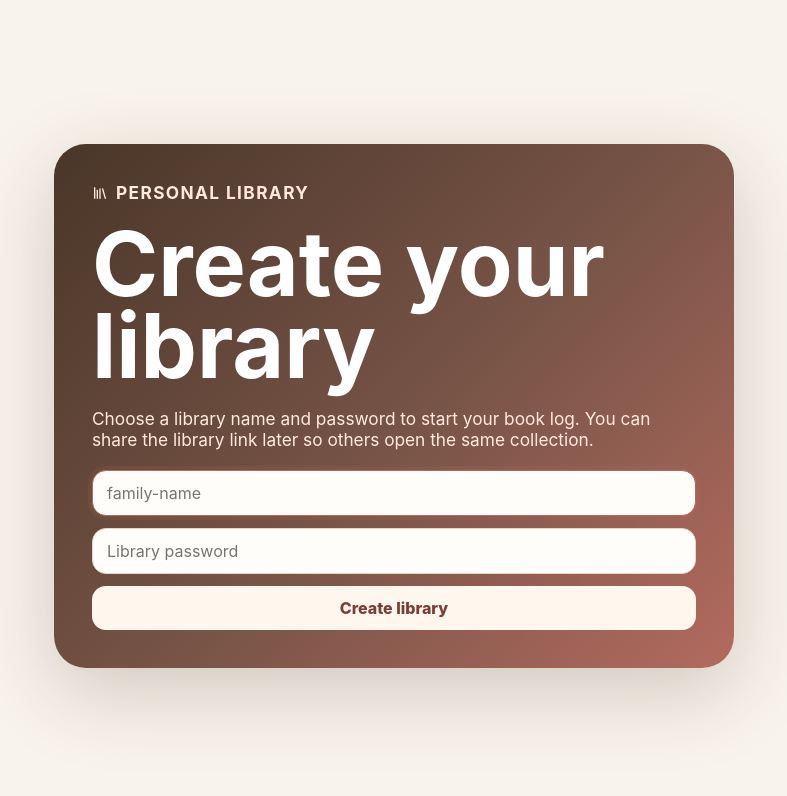
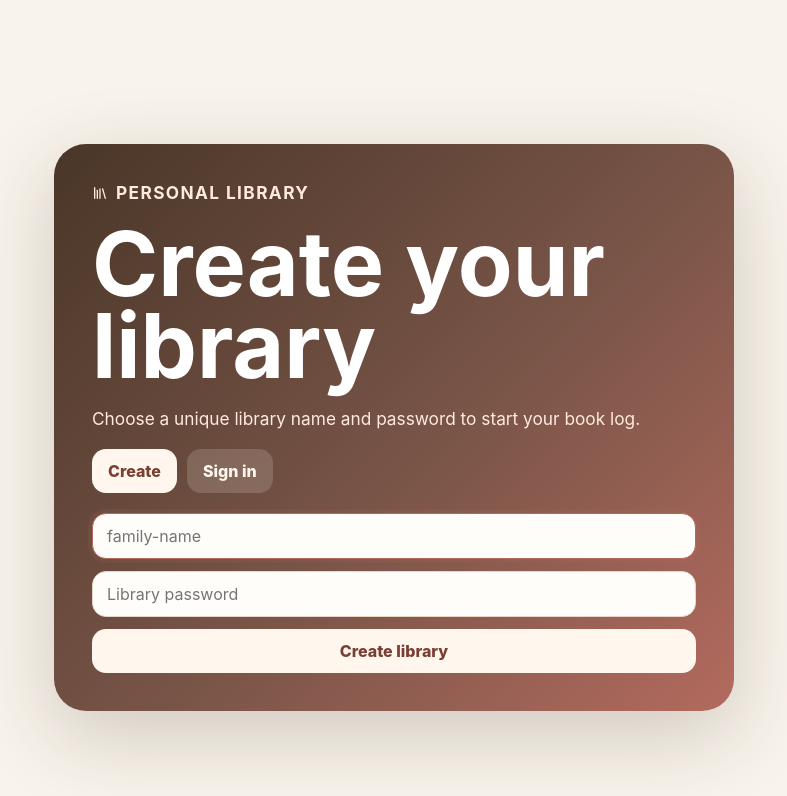
Before and after one commit to samtran7153-glitch/Book-log, a React (Vite) app: page / in a window 1280 px wide. Shown: the top 796 px of the page, without its empty margins (246-1033 px from the left). Built offline with nearby package versions, Linux system fonts and the light colour scheme.

Commit message:
Split library access into separate create and sign-in flows with mode toggle

```diff
--- a/src/main.jsx
+++ b/src/main.jsx
@@ -122,6 +122,7 @@ function App() {
   const [tenantPasswordInput, setTenantPasswordInput] = useState('');
   const [renameInput, setRenameInput] = useState(initialTenant || '');
   const [libraryError, setLibraryError] = useState('');
+  const [libraryMode, setLibraryMode] = useState(initialTenant ? 'signIn' : 'create');
   const [accessGranted, setAccessGranted] = useState(!initialTenant);
   const [tenantId, setTenantId] = useState(initialTenant);
   const [query, setQuery] = useState('');
@@ -293,7 +294,40 @@ function App() {
     return url.toString();
   }, [tenantId]);
 
-  async function switchTenant(event) {
+  function openLibrary(nextTenant) {
+    const url = new URL(window.location.href);
+    url.searchParams.set('tenant', nextTenant);
+    window.history.replaceState({}, '', url);
+    setTenantInput(nextTenant);
+    setRenameInput(nextTenant);
+    setTenantId(nextTenant);
+    setAccessGranted(true);
+    setLibraryError('');
+    setShowTenantPanel(false);
+  }
+
+  async function createLibrary(event) {
+    event.preventDefault();
+
+    if (!tenantPasswordInput) {
+      setLibraryError('Create a password for this library.');
+      return;
+    }
+
+    const nextTenant = normalizeTenant(tenantInput);
+    const nextDoc = doc(db, 'bookLogs', nextTenant);
+    const snapshot = await getDoc(nextDoc);
+
+    if (snapshot.exists()) {
+      setLibraryError('That library name is already taken. Try signing in or choose a different name.');
+      return;
+    }
+
+    await setDoc(nextDoc, { books: [], password: tenantPasswordInput });
+    openLibrary(nextTenant);
+  }
+
+  async function signInToLibrary(event) {
     event.preventDefault();
 
     if (!tenantPasswordInput) {
@@ -305,7 +339,11 @@ function App() {
     const nextDoc = doc(db, 'bookLogs', nextTenant);
     const snapshot = await getDoc(nextDoc);
 
-    if (snapshot.exists()) {
+    if (!snapshot.exists()) {
+      setLibraryError('No library uses that name. Try creating it instead.');
+      return;
+    }
+
     const savedPassword = snapshot.data().password || '';
 
     if (savedPassword && savedPassword !== tenantPasswordInput) {
@@ -316,19 +354,8 @@ function App() {
     if (!savedPassword) {
       await setDoc(nextDoc, { password: tenantPasswordInput }, { merge: true });
     }
-    } else {
-      await setDoc(nextDoc, { books: [], password: tenantPasswordInput });
-    }
 
-    const url = new URL(window.location.href);
-    url.searchParams.set('tenant', nextTenant);
-    window.history.replaceState({}, '', url);
-    setTenantInput(nextTenant);
-    setRenameInput(nextTenant);
-    setTenantId(nextTenant);
-    setAccessGranted(true);
-    setLibraryError('');
-    setShowTenantPanel(false);
+    openLibrary(nextTenant);
   }
 
   async function renameLibrary(event) {
@@ -544,16 +571,22 @@ function App() {
   }
 
   if (!tenantId || !accessGranted) {
+    const isCreatingLibrary = libraryMode === 'create';
+
     return (
       <main className="app-shell">
         <section className="library-gate">
           <p className="eyebrow"><Library size={16} /> Personal Library</p>
-          <h1>{tenantId ? 'Open your library' : 'Create your library'}</h1>
-          <p>{tenantId ? 'Enter the password for this library to open the shared book log.' : 'Choose a library name and password to start your book log. You can share the library link later so others open the same collection.'}</p>
-          <form onSubmit={switchTenant}>
+          <h1>{isCreatingLibrary ? 'Create your library' : 'Sign in to your library'}</h1>
+          <p>{isCreatingLibrary ? 'Choose a unique library name and password to start your book log.' : 'Enter your library name and password to open the shared book log.'}</p>
+          <div className="library-mode-buttons">
+            <button className={isCreatingLibrary ? 'active' : ''} onClick={() => { setLibraryMode('create'); setLibraryError(''); }} type="button">Create</button>
+            <button className={!isCreatingLibrary ? 'active' : ''} onClick={() => { setLibraryMode('signIn'); setLibraryError(''); }} type="button">Sign in</button>
+          </div>
+          <form onSubmit={isCreatingLibrary ? createLibrary : signInToLibrary}>
             <input value={tenantInput} onChange={(event) => setTenantInput(event.target.value)} placeholder="family-name" autoFocus />
             <input value={tenantPasswordInput} onChange={(event) => setTenantPasswordInput(event.target.value)} placeholder="Library password" type="password" />
-            <button type="submit">{tenantId ? 'Open library' : 'Create library'}</button>
+            <button type="submit">{isCreatingLibrary ? 'Create library' : 'Sign in'}</button>
           </form>
           {libraryError && <p className="library-error">{libraryError}</p>}
         </section>
@@ -582,10 +615,10 @@ function App() {
         </button>
         {showTenantPanel && (
           <div className="tenant-controls">
-            <form onSubmit={switchTenant}>
+            <form onSubmit={signInToLibrary}>
               <input value={tenantInput} onChange={(event) => setTenantInput(event.target.value)} placeholder="family-name" />
               <input value={tenantPasswordInput} onChange={(event) => setTenantPasswordInput(event.target.value)} placeholder="Library password" type="password" />
-              <button type="submit">Switch</button>
+              <button type="submit">Sign in</button>
             </form>
             <form onSubmit={renameLibrary}>
               <input value={renameInput} onChange={(event) => setRenameInput(event.target.value)} placeholder="new-library-name" />
--- a/src/styles.css
+++ b/src/styles.css
@@ -113,6 +113,11 @@ button {
   gap: 12px;
 }
 
+.library-mode-buttons {
+  display: flex;
+  gap: 10px;
+}
+
 .library-gate button {
   border: 0;
   border-radius: 14px;
@@ -122,10 +127,24 @@ button {
   font-weight: 800;
 }
 
+.library-mode-buttons button {
+  color: #fff7ed;
+  background: rgba(255, 247, 237, 0.16);
+}
+
+.library-mode-buttons button.active {
+  color: #7a3f34;
+  background: #fff7ed;
+}
+
 .library-error {
   margin: 0;
   color: #ffeadd;
   font-weight: 800;
+}
+
+.tenant-panel .library-error {
+  color: #7a3f34;
 }
 
 .tenant-panel {
```
Lines whose indentation alone changed are shown as unchanged.
